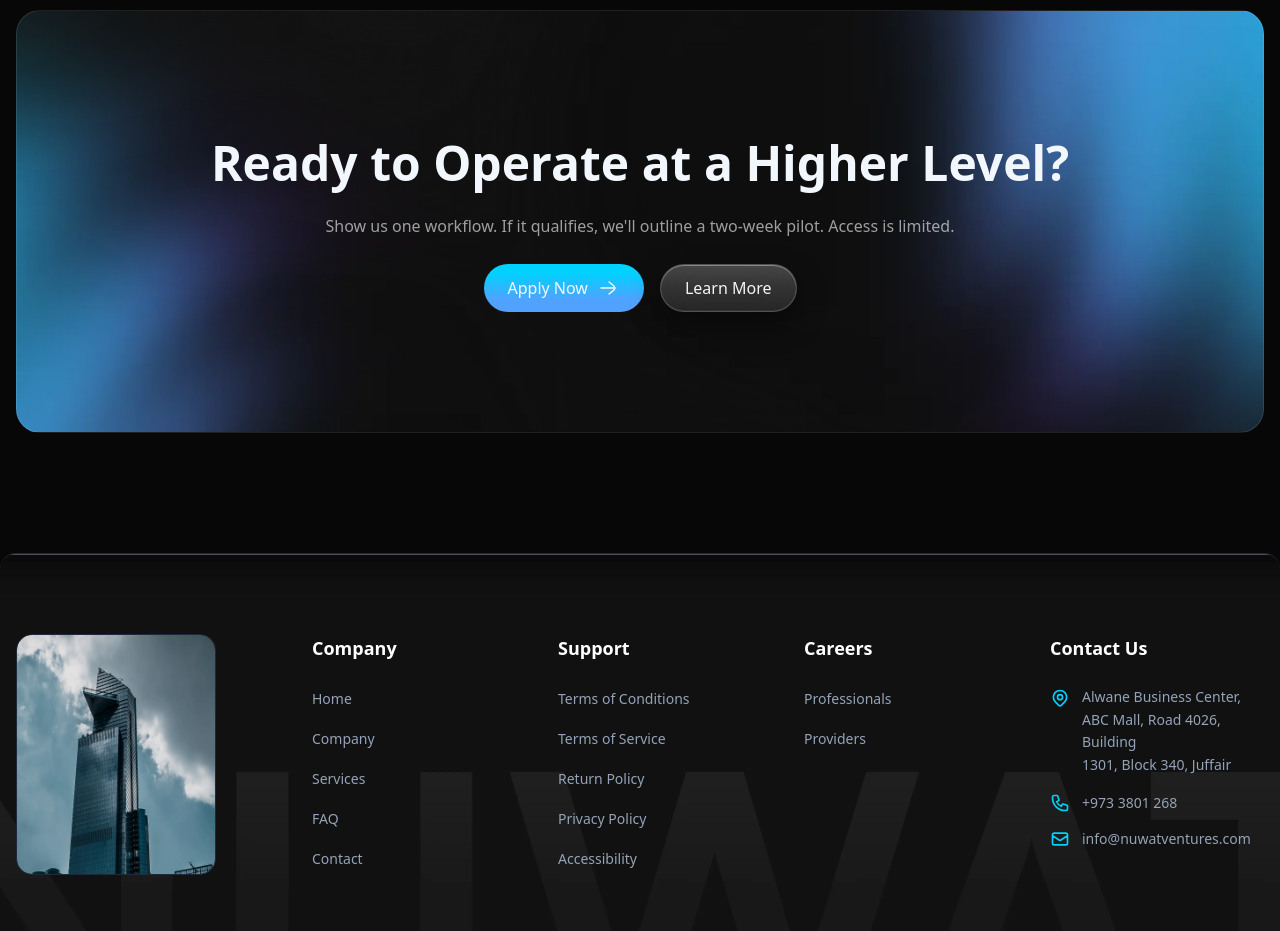
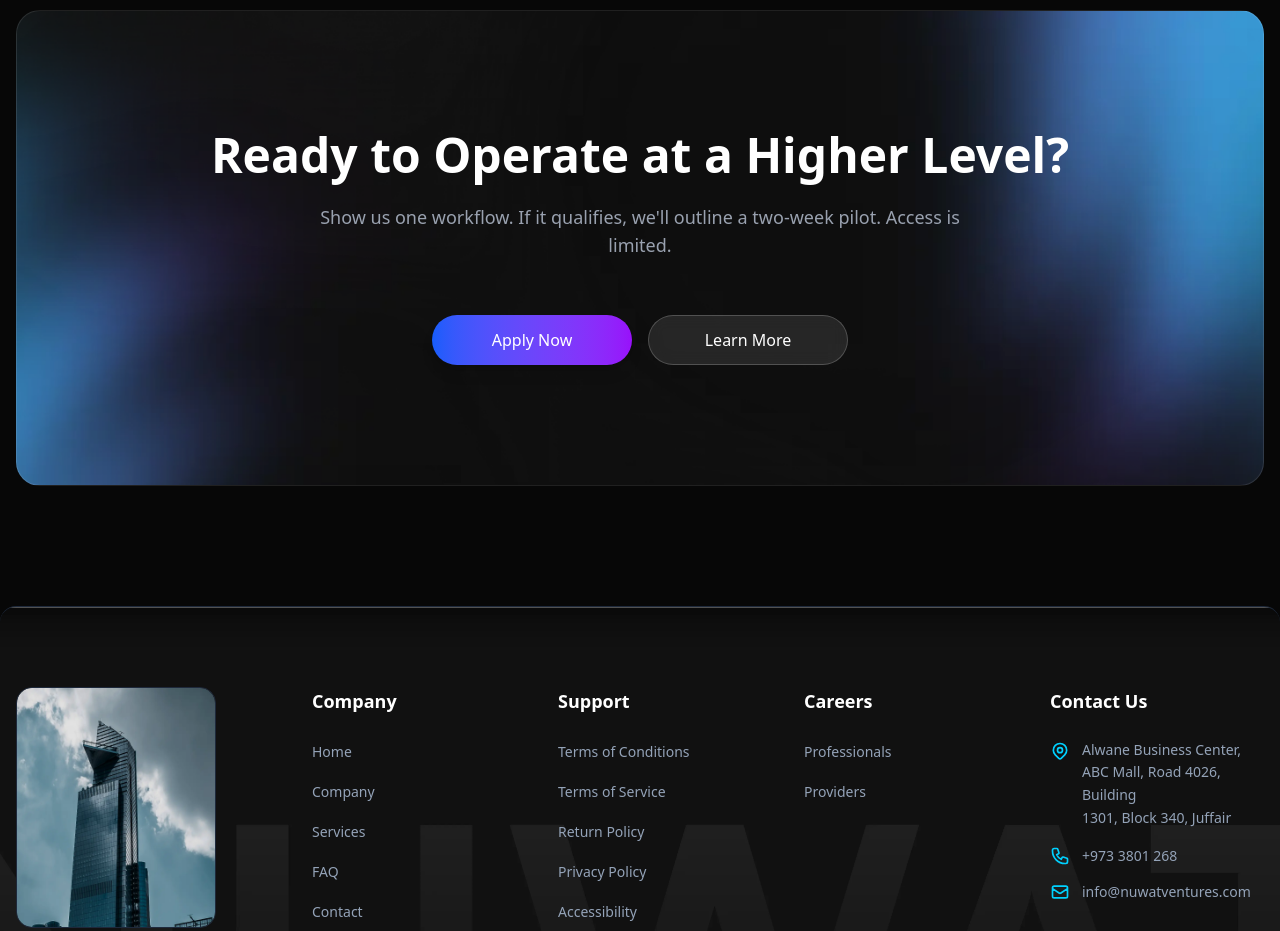
Before and after one commit to Cozmiq-Codes/nuwat, a Next.js app: page /about/about in a window 1280 px wide. Shown: the part 6400-7331 px from the top of the page. Built offline with nearby package versions, Linux system fonts and the light colour scheme.

Commit message:
feat: Implement smooth scrolling with Lenis

```diff
--- a/app/[lang]/page.tsx
+++ b/app/[lang]/page.tsx
@@ -1,4 +1,5 @@
-import React from "react";
+import LenisWrapper from "@/components/global/LenisWrapper";
+
 import Hero from "@/components/pages/home/hero/Hero";
 import WhatWeDo from "@/components/pages/home/what-we-do/WhatWeDo";
 import CTA from "@/components/global/cta/CTA";
@@ -27,7 +28,7 @@ const Home = async ({ params }: PageProps) => {
   ];
 
   return (
-    <>
+    <LenisWrapper>
       <Hero content={dict.home.hero} common={dict.common} />
       <div className={"px-5 my-5"}>
         <Image
@@ -52,7 +53,7 @@ const Home = async ({ params }: PageProps) => {
       />
       <ClientReviews content={dict.home.reviews} />
       <CTA content={dict.home.cta} common={dict.common} />
-    </>
+    </LenisWrapper>
   );
 };
 export default Home;
--- /dev/null
+++ b/components/global/GradientButton.tsx
@@ -0,0 +1,39 @@
+"use client";
+import React from "react";
+import { ButtonHTMLAttributes } from "react";
+import { clsx, type ClassValue } from "clsx";
+import { twMerge } from "tailwind-merge";
+
+function cn(...inputs: ClassValue[]) {
+  return twMerge(clsx(inputs));
+}
+
+interface GradientButtonProps extends ButtonHTMLAttributes<HTMLButtonElement> {
+  children: React.ReactNode;
+  variant?: "primary" | "secondary";
+  className?: string;
+}
+
+const GradientButton = ({
+  children,
+  variant = "primary",
+  className,
+  ...props
+}: GradientButtonProps) => {
+  return (
+    <button
+      className={cn(
+        "rounded-full px-8 py-3 font-medium transition-all duration-300",
+        variant === "primary"
+          ? "bg-gradient-to-r from-blue-600 to-purple-600 text-white shadow-lg hover:shadow-xl"
+          : "bg-white/10 backdrop-blur-sm border border-white/20 text-white hover:bg-white/20",
+        className,
+      )}
+      {...props}
+    >
+      <span className="flex items-center justify-center gap-2">{children}</span>
+    </button>
+  );
+};
+
+export default GradientButton;
--- /dev/null
+++ b/components/global/LenisWrapper.tsx
@@ -0,0 +1,13 @@
+"use client";
+import { ReactLenis } from "lenis/react";
+import { ReactNode } from "react";
+
+interface LenisWrapperProps {
+  children: ReactNode;
+}
+
+const LenisWrapper = ({ children }: LenisWrapperProps) => {
+  return <ReactLenis root>{children}</ReactLenis>;
+};
+
+export default LenisWrapper;
--- a/components/global/cta/CTA.tsx
+++ b/components/global/cta/CTA.tsx
@@ -1,5 +1,4 @@
-import React from "react";
-import Image from "next/image";
+import GradientButton from "@/components/global/GradientButton";
 
 interface CTAProps {
   content: {
@@ -20,25 +19,25 @@ const CTA = ({ content, common }: CTAProps) => {
       <div className="main-container">
         <div>
           <div className="cta_content_wrap">
-            <div className="cta_top_content">
-              <h2 className={"heading_2"}>{content.title}</h2>
-              <p className={"paragraph_md"}>{content.description}</p>
-            </div>
-            <div className="cta_bottom_content flex gap-4">
-              <button className="primary_button flex">
-                {common.buttons.applyNow}
-                <span>
-                  <Image
-                    src="/layout/what-we-do/right_icon.svg"
-                    alt="Right Icon"
-                    width={24}
-                    height={24}
-                  />
-                </span>
-              </button>
-              <button className={"secondary-btn"}>
-                {common.buttons.learnMore}
-              </button>
+            <div className="flex flex-col items-center gap-6">
+              <h2
+                className="text-4xl md:text-5xl font-bold text-center text-white"
+                dangerouslySetInnerHTML={{ __html: content.title }}
+              />
+
+              <p className="text-gray-400 text-center max-w-2xl text-lg">
+                {content.description}
+              </p>
+
+              <div className="mt-8 flex flex-col sm:flex-row gap-4">
+                <GradientButton className="min-w-[200px]">
+                  {common.buttons.applyNow}
+                </GradientButton>
+
+                <GradientButton variant="secondary" className="min-w-[200px]">
+                  {common.buttons.learnMore}
+                </GradientButton>
+              </div>
             </div>
           </div>
         </div>
--- a/components/pages/home/hero/Hero.tsx
+++ b/components/pages/home/hero/Hero.tsx
@@ -64,7 +64,7 @@ const Hero = ({ content, common }: HeroProps) => {
             </p>
           </div>
 
-          <div className="flex flex-col sm:flex-row gap-3 sm:gap-4 w-full justify-center">
+          <div className="flex flex-col sm:flex-row gap-3 sm:gap-4 w-full justify-center items-center">
             <button className="primary_button flex text-center w-full sm:w-auto px-6 py-3 text-[clamp(0.95rem,1.1vw,1rem)]">
               {common.buttons.applyNow}
               <span>
--- a/components/pages/home/reviews/ClientReviews.tsx
+++ b/components/pages/home/reviews/ClientReviews.tsx
@@ -81,7 +81,7 @@ const ClientReviews = ({ content }: ClientReviewsProps) => {
               {/* Review Text */}
               <p
                 key={`quote-${currentIndex}`}
-                className="text-white text-lg lg:text-[32px] font-medium leading-relaxed lg:leading-[43px] max-w-[700px] mb-8 lg:mb-12 font-bold animate-fadeIn"
+                className="text-white text-lg lg:text-[32px] font-medium leading-relaxed lg:leading-[43px] max-w-[700px] mb-8 lg:mb-12 font-bold"
               >
                 &quot;{currentTestimonial.quote}&quot;
               </p>
@@ -89,7 +89,7 @@ const ClientReviews = ({ content }: ClientReviewsProps) => {
               {/* Author Info */}
               <div
                 key={`author-${currentIndex}`}
-                className="flex flex-col items-center gap-1 animate-fadeIn"
+                className="flex flex-col items-center gap-1"
               >
                 <div className="h-[1px] w-12 bg-white/40 mb-3"></div>
                 <p className="text-white text-sm lg:text-base font-medium">
--- a/components/pages/home/vision-dominance/VisionDominance.tsx
+++ b/components/pages/home/vision-dominance/VisionDominance.tsx
@@ -28,12 +28,14 @@ const VisionDominance = ({ content }: VisionDominanceProps) => {
               "flex flex-col justify-center items-center w-full gap-10 lg:gap-[56px]"
             }
           >
+            <div>
               <h2
                 className={
                   "section-heading max-w-full text-3xl md:text-4xl lg:text-5xl"
                 }
                 dangerouslySetInnerHTML={{ __html: content.title }}
               />
+            </div>
 
             <div className={"flex flex-col lg:flex-row gap-12 lg:gap-12"}>
               <div>
--- a/components/pages/home/what-we-do/WhatWeDo.tsx
+++ b/components/pages/home/what-we-do/WhatWeDo.tsx
@@ -1,5 +1,7 @@
 import React from "react";
 import Image from "next/image";
+
+import GradientButton from "@/components/global/GradientButton";
 
 interface WhatWeDoProps {
   content: {
@@ -31,7 +33,7 @@ const WhatWeDo = ({ content, aboutNuwat }: WhatWeDoProps) => {
               dangerouslySetInnerHTML={{ __html: content.heading }}
             />
             <div className={"what_we_do_btn"}>
-              <button className="primary_button flex">
+              <GradientButton className="flex w-max">
                 <span>
                   <Image
                     src="/layout/what-we-do/right_icon.svg"
@@ -41,7 +43,7 @@ const WhatWeDo = ({ content, aboutNuwat }: WhatWeDoProps) => {
                   />
                 </span>
                 {aboutNuwat}
-              </button>
+              </GradientButton>
             </div>
           </div>
         </div>
--- a/package.json
+++ b/package.json
@@ -11,14 +11,17 @@
   },
   "dependencies": {
     "@formatjs/intl-localematcher": "^0.8.1",
+    "clsx": "^2.1.1",
     "framer-motion": "^12.31.1",
+    "lenis": "^1.3.17",
     "lucide-react": "^0.563.0",
     "negotiator": "^1.0.0",
     "next": "16.1.6",
     "nextjs-toploader": "^3.9.17",
     "react": "19.2.3",
     "react-dom": "19.2.3",
-    "react-hook-form": "^7.71.1"
+    "react-hook-form": "^7.71.1",
+    "tailwind-merge": "^3.4.0"
   },
   "devDependencies": {
     "@tailwindcss/postcss": "^4",
```
Also changed, not shown: components/pages/home/dominance/Dominance.tsx (+4 -4 lines), 2 other files (tests, documents, lock files or other folders). Lines whose indentation alone changed are shown as unchanged.
